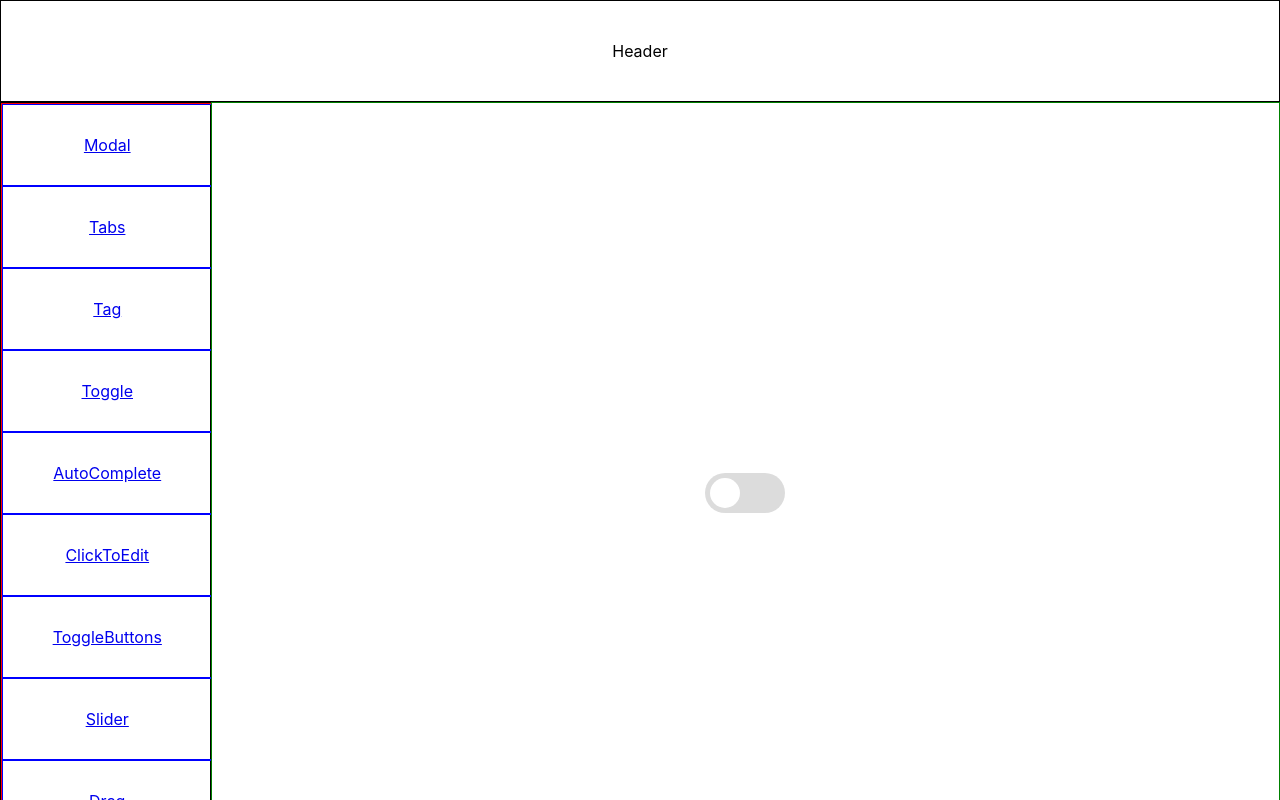
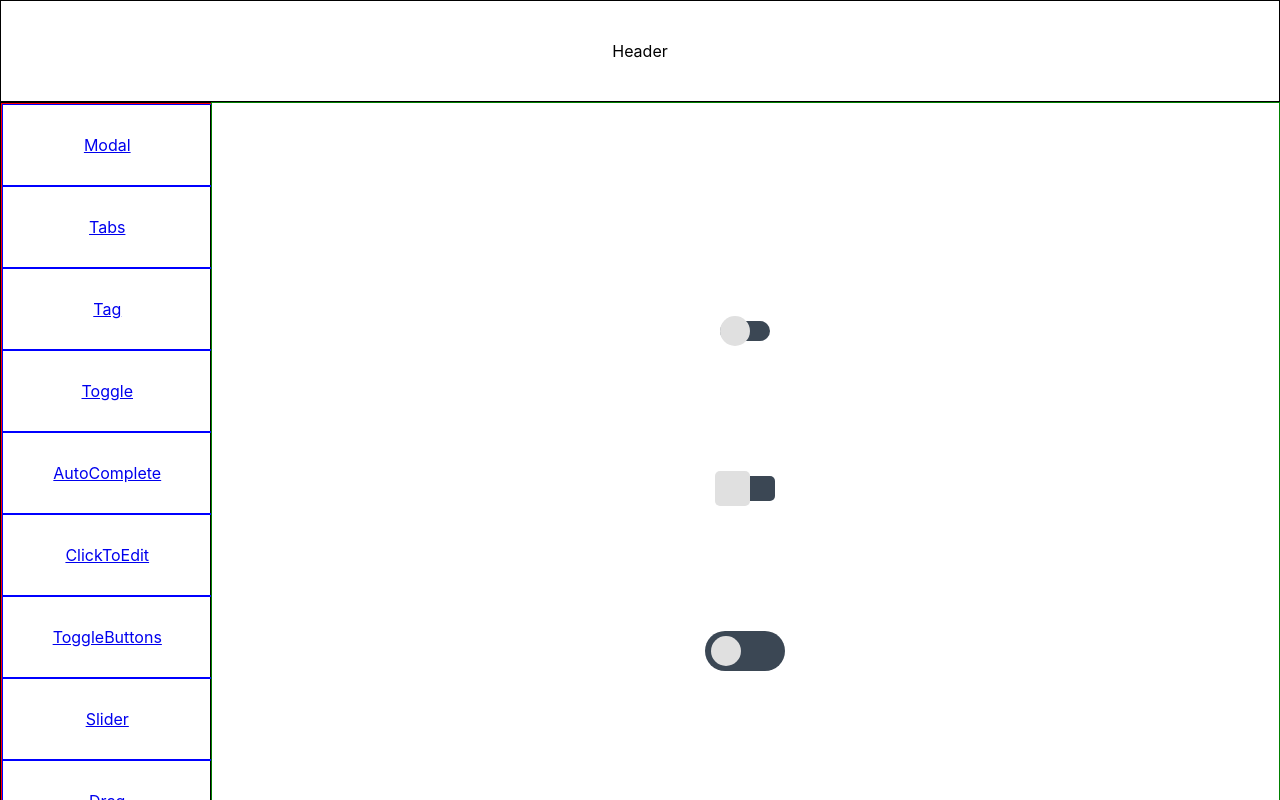
Before and after one commit to changmoolee/project_design, a React (Create React App) app in the folder design-system/: page /Toggle in a window 1280 px wide. Shown: the top 800 px of the page. Built offline with nearby package versions, Linux system fonts and the light colour scheme.

Commit message:
Add other Toggle files at the Toggle folder

```diff
--- /dev/null
+++ b/design-system/src/features/Toggle/BasicToggle.js
@@ -0,0 +1,69 @@
+import React, { useState } from "react";
+import styled from "styled-components";
+
+const ToggleContainer = styled.div`
+  width: 50px;
+  height: 20px;
+  display: flex;
+  justify-content: flex-start;
+  align-items: center;
+  cursor: pointer;
+`;
+const Shadow = styled.div`
+  width: 50px;
+  height: 20px;
+  display: flex;
+  justify-content: flex-start;
+  align-items: center;
+  border-radius: 20px;
+  background: ${(props) =>
+    props.controlMode === "disabled"
+      ? "#3b4754"
+      : props.controlMode === "defaultChecked"
+      ? "#253d53"
+      : props.checked
+      ? "#4d7291"
+      : "#3b4754"};
+  transition: 0.3s;
+`;
+
+const Ball = styled.div`
+  position: relative;
+  width: 30px;
+  height: 30px;
+  transform: ${(props) =>
+    props.controlMode === "disabled"
+      ? "none"
+      : props.controlMode === "defaultChecked"
+      ? "translate(80% ,0%)"
+      : props.checked
+      ? "translate(80% ,0%)"
+      : "translate(0% ,0%)"};
+  border-radius: 50px;
+  background: ${(props) =>
+    props.controlMode === "disabled"
+      ? "#757575"
+      : props.controlMode === "defaultChecked"
+      ? "#405a70"
+      : props.checked
+      ? "#90caf9"
+      : "#e0e0e0"};
+  transition: 0.3s;
+`;
+
+const BasicToggle = ({ controlMode }) => {
+  const [checked, setChecked] = useState(false);
+
+  const handleToggle = () => {
+    setChecked((checked) => !checked);
+  };
+  return (
+    <ToggleContainer onClick={handleToggle} checked={checked}>
+      <Shadow controlMode={controlMode} checked={checked}>
+        <Ball controlMode={controlMode} checked={checked}></Ball>
+      </Shadow>
+    </ToggleContainer>
+  );
+};
+
+export default BasicToggle;
--- a/design-system/src/features/Toggle/Toggle.js
+++ b/design-system/src/features/Toggle/FilledToggle.js
@@ -20,9 +20,13 @@ const Shadow = styled.div`
   border-radius: 20px;
   background: #dcdcdc;
   background: ${(props) =>
-    props.checked
-      ? "linear-gradient(to right, #4a19cd 50%, #dcdcdc 50%) left"
-      : "linear-gradient(to right, #4a19cd 50%, #dcdcdc 50%) right"};
+    props.controlMode === "disabled"
+      ? "#3b4754"
+      : props.controlMode === "defaultChecked"
+      ? "#253d53"
+      : props.checked
+      ? "linear-gradient(to right, #4d7291 50%, #3b4754 50%) left"
+      : "linear-gradient(to right, #4d7291 50%, #3b4754 50%) right"};
   background-size: 200%;
   transition: 0.3s;
 `;
@@ -32,13 +36,26 @@ const Ball = styled.div`
   width: 30px;
   height: 30px;
   transform: ${(props) =>
-    props.checked ? "translate(45px ,0%)" : "translate(5px ,0%)"};
+    props.controlMode === "disabled"
+      ? "translate(20% ,0%)"
+      : props.controlMode === "defaultChecked"
+      ? "translate(150% ,0%)"
+      : props.checked
+      ? "translate(150% ,0%)"
+      : "translate(20% ,0%)"};
   border-radius: 50px;
-  background-color: white;
+  background: ${(props) =>
+    props.controlMode === "disabled"
+      ? "#757575"
+      : props.controlMode === "defaultChecked"
+      ? "#405a70"
+      : props.checked
+      ? "#90caf9"
+      : "#e0e0e0"};
   transition: 0.3s;
 `;
 
-const Toggle = () => {
+const FilledToggle = ({ controlMode }) => {
   const [checked, setChecked] = useState(false);
 
   const handleToggle = () => {
@@ -46,11 +63,11 @@ const Toggle = () => {
   };
   return (
     <ToggleContainer onClick={handleToggle} checked={checked}>
-      <Shadow checked={checked}>
-        <Ball checked={checked}></Ball>
+      <Shadow controlMode={controlMode} checked={checked}>
+        <Ball controlMode={controlMode} checked={checked}></Ball>
       </Shadow>
     </ToggleContainer>
   );
 };
 
-export default Toggle;
+export default FilledToggle;
--- /dev/null
+++ b/design-system/src/features/Toggle/SquareToggle.js
@@ -0,0 +1,69 @@
+import React, { useState } from "react";
+import styled from "styled-components";
+
+const ToggleContainer = styled.div`
+  width: 60px;
+  height: 25px;
+  display: flex;
+  justify-content: flex-start;
+  align-items: center;
+  cursor: pointer;
+`;
+const Shadow = styled.div`
+  width: 60px;
+  height: 25px;
+  display: flex;
+  justify-content: flex-start;
+  align-items: center;
+  border-radius: 5px;
+  background: ${(props) =>
+    props.controlMode === "disabled"
+      ? "#3b4754"
+      : props.controlMode === "defaultChecked"
+      ? "#253d53"
+      : props.checked
+      ? "#4d7291"
+      : "#3b4754"};
+  transition: 0.3s;
+`;
+
+const Ball = styled.div`
+  position: relative;
+  width: 35px;
+  height: 35px;
+  transform: ${(props) =>
+    props.controlMode === "disabled"
+      ? "none"
+      : props.controlMode === "defaultChecked"
+      ? "translate(80% ,0%)"
+      : props.checked
+      ? "translate(80% ,0%)"
+      : "translate(0% ,0%)"};
+  border-radius: 5px;
+  background: ${(props) =>
+    props.controlMode === "disabled"
+      ? "#757575"
+      : props.controlMode === "defaultChecked"
+      ? "#405a70"
+      : props.checked
+      ? "#90caf9"
+      : "#e0e0e0"};
+  transition: 0.3s;
+`;
+
+const SquareToggle = ({ controlMode }) => {
+  const [checked, setChecked] = useState(false);
+
+  const handleToggle = () => {
+    setChecked((checked) => !checked);
+  };
+  return (
+    <ToggleContainer onClick={handleToggle} checked={checked}>
+      <Shadow controlMode={controlMode} checked={checked}>
+        <Ball controlMode={controlMode} checked={checked}></Ball>
+      </Shadow>
+    </ToggleContainer>
+  );
+};
+
+export default SquareToggle;
--- a/design-system/src/features/Toggle/ToggleDemo.js
+++ b/design-system/src/features/Toggle/ToggleDemo.js
@@ -1,13 +1,35 @@
 import React from "react";
+import styled from "styled-components";
 import { FeatureContainer } from "../layout/layout";
 import { Feature } from "../layout/layout";
-import Toggle from "./Toggle";
+import FilledToggle from "./FilledToggle";
+import BasicToggle from "./BasicToggle";
+import SquareToggle from "./SquareToggle";
+
+const Toggles = styled.div`
+  width: 500px;
+  height: 500px;
+  display: flex;
+  flex-direction: column;
+  justify-content: space-around;
+  align-items: center;
+`;
 
 const ToggleDemo = () => {
+  let controlMode = "none";
+  /* If you want to make the "disabled Toggle",
+  please change the variable => controlMode = "disabled" */
+  /* If you want to make the "default checked Toggle",
+   please change the variable => controlMode = "defaultChecked" */
+
   return (
     <FeatureContainer>
       <Feature>
-        <Toggle />
+        <Toggles>
+          <BasicToggle controlMode={controlMode} />
+          <SquareToggle controlMode={controlMode} />
+          <FilledToggle controlMode={controlMode} />
+        </Toggles>
       </Feature>
     </FeatureContainer>
   );
```
